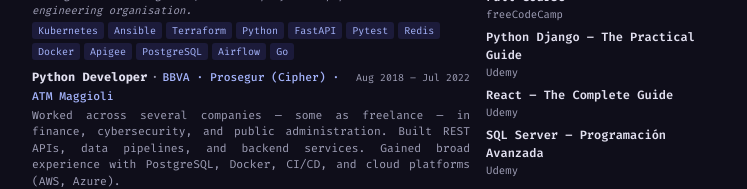
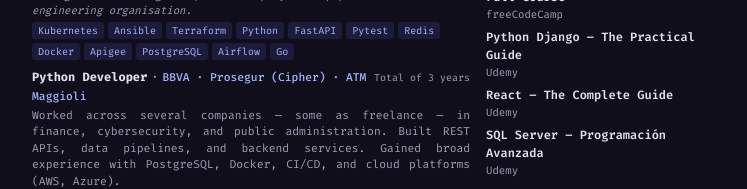
Before and after one commit to starseeker-code-public/portfolio-webpage, a React (Vite) app: page /cv in a window 1280 px wide. Shown: the part 1851-2040 px from the top of the page, without its empty margins (264-1011 px from the left). Built offline with nearby package versions, Linux system fonts and the light colour scheme; a web font is replaced by a local one.

Commit message:
Added name effect

```diff
--- a/src/data/index.ts
+++ b/src/data/index.ts
@@ -102,7 +102,7 @@
     tags:    ['Kubernetes', 'Ansible', 'Terraform', 'Python', 'FastAPI', 'Pytest', 'Redis', 'Docker', 'Apigee', 'PostgreSQL', 'Airflow', 'Go'],
   },
   {
-    period:  'Aug 2018 – Jul 2022',
+    period:  'Total of 3 years',
     role:    'Python Developer',
     company: 'BBVA · Prosegur (Cipher) · ATM Maggioli',
     companyUrl: '',
```
